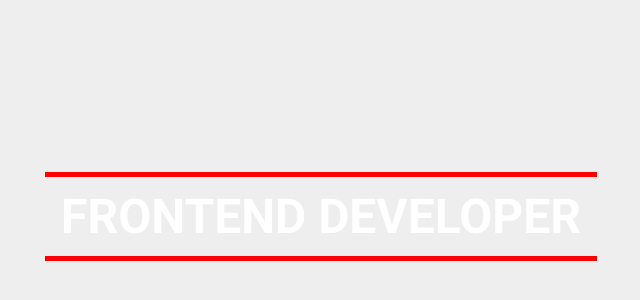
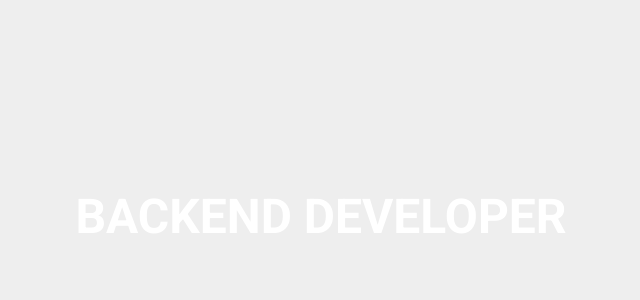
Before and after one commit to Asliddd/text-transform, a plain HTML site: page index.html in a window 1280 px wide. Shown: the part 184-484 px from the top of the page, without its empty margins (319-959 px from the left). Drawn offline with Linux system fonts and the light colour scheme.

Commit message:
span removed and heading changed

```diff
--- a/index.html
+++ b/index.html
@@ -15,11 +15,9 @@
 <body>
   <div class="container">
     <div class="text">
-      <h1 class="title">Frontend Developer</h1>
+      <h1 class="title">Backend  Developer</h1>
       <span class="vertical first"></span>
-      <span class="vertical second"></span>
-      <span class="horizontal first"></span>
-      <span class="horizontal second"></span>
+
     </div>
   </div>
 </body>
```
